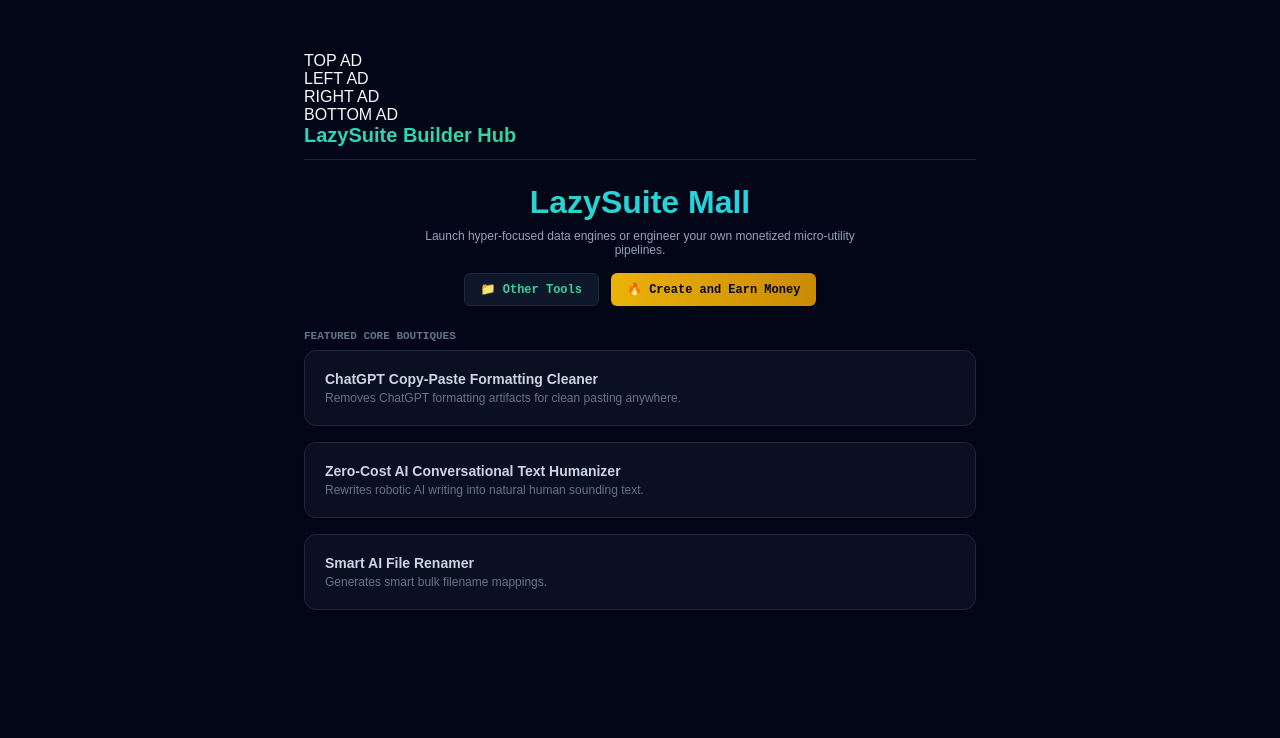
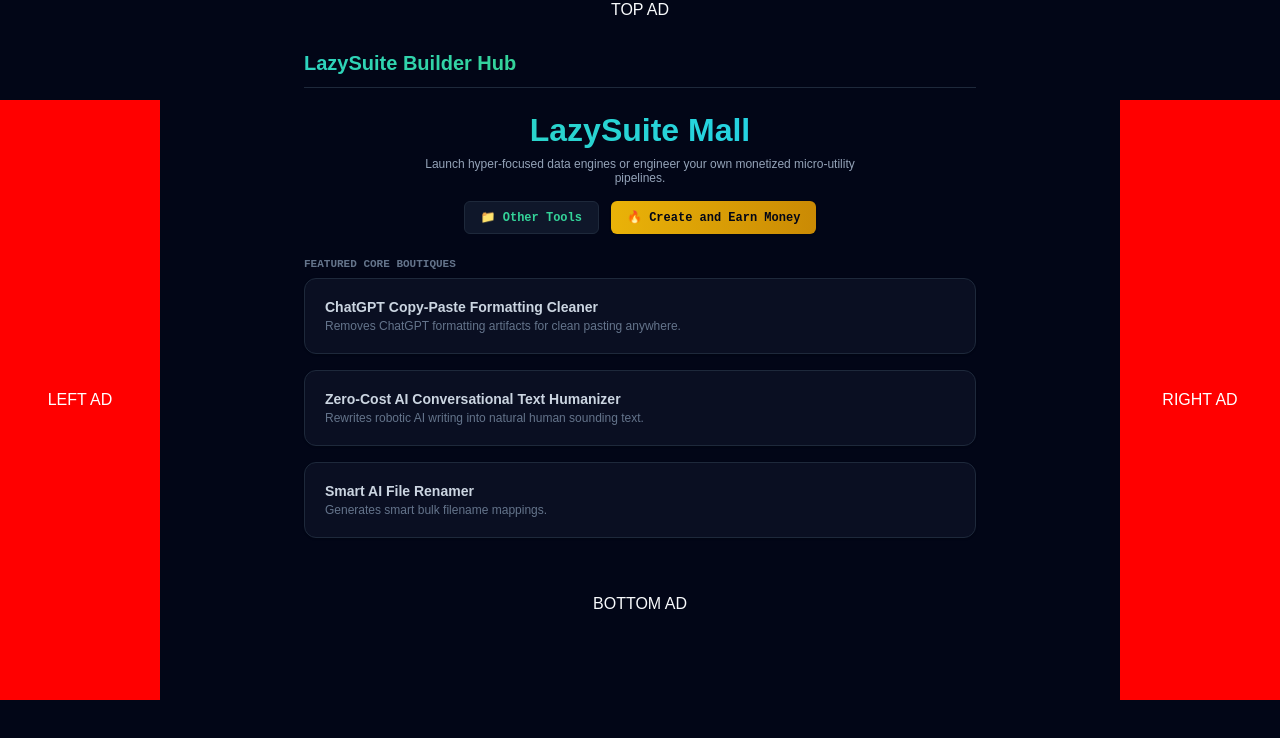
Before and after one commit to josephlaoang23-hue/lazysuite-mini-mall, a React (Vite) app: page / in a window 1280 px wide. Shown: the top 738 px of the page. Built offline with nearby package versions, Linux system fonts and the light colour scheme.

Commit message:
Super big update(1st try public)

```diff
--- a/package.json
+++ b/package.json
@@ -11,6 +11,7 @@
   },
   "dependencies": {
     "@google/generative-ai": "^0.24.1",
+    "@upstash/redis": "^1.38.0",
     "lucide-react": "^1.25.0",
     "react": "^19.2.7",
     "react-dom": "^19.2.7",
--- a/src/App.css
+++ b/src/App.css
@@ -228,3 +228,115 @@
 .copy-button:active {
   transform: scale(0.95);
 }
+/* =========================
+   Advertisement Layout
+========================= */
+
+.viewport-frame {
+  height: 100vh;
+  overflow: hidden;
+  display: flex;
+  background-color: #020617;
+}
+
+.ad-col-left,
+.ad-col-right {
+  width: 160px;
+  min-width: 160px;
+  flex-shrink: 0;
+  height: 100vh;
+  display: flex;
+  align-items: center;
+  justify-content: center;
+}
+
+.scroll-center {
+  flex: 1 1 auto;
+  height: 100vh;
+  overflow-y: auto;
+  display: flex;
+  flex-direction: column;
+  align-items: center;
+}
+
+.scroll-center-inner {
+  width: 100%;
+  max-width: 44rem; /* matches your existing max-w-4xl equivalent */
+  padding: 32px 16px;
+  box-sizing: border-box;
+}
+
+@media (max-width: 1024px) {
+  .ad-col-left,
+  .ad-col-right {
+    display: none;
+  }
+}
+
+
+.left-ad,
+.right-ad {
+  width: 160px;
+  height: 600px;
+
+  background: red;
+
+  display: flex;
+  justify-content: center;
+  align-items: center;
+
+  color: white;
+}
+
+
+/* Hide side ads on smaller screens */
+
+@media(max-width:1200px){
+  .side-ads {
+    display:none;
+  }
+}
+
+.runs-badge {
+  display: inline-flex;
+  align-items: center;
+  gap: 4px;
+  font-size: 11px;
+  font-weight: 500;
+  padding: 2px 8px;
+  border-radius: 9999px;
+  border: 1px solid;
+  margin-top: 6px;
+  width: fit-content;
+}
+
+.runs-badge-safe {
+  background-color: rgba(4, 47, 46, 0.4);
+  color: #34d399;
+  border-color: rgba(16, 185, 129, 0.3);
+}
+
+.runs-badge-warning {
+  background-color: rgba(69, 26, 3, 0.4);
+  color: #fbbf24;
+  border-color: rgba(245, 158, 11, 0.3);
+}
+
+.runs-badge-danger {
+  background-color: rgba(76, 5, 25, 0.4);
+  color: #fb7185;
+  border-color: rgba(244, 63, 94, 0.3);
+}
+
+.btn-generate-locked {
+  width: 100%;
+  padding: 12px;
+  background: linear-gradient(to right, #f97316, #dc2626);
+  color: #fff7ed;
+  font-weight: bold;
+  font-size: 12px;
+  border: none;
+  border-radius: 8px;
+  cursor: pointer;
+  margin-top: 12px;
+}
--- a/src/App.tsx
+++ b/src/App.tsx
@@ -1,4 +1,5 @@
 import React, { useState, useEffect } from 'react';
+import './App.css';
 import Home from "./pages/Home";
 // Import our individual clean modular component files directly from our folder pool
 import ChatGptCleaner from "./tools/featured/ChatGptCleaner";
@@ -7,7 +8,7 @@
 
 import PirateTranslator from "./tools/creator-tools/PirateTranslator";
 
-import Ads from "./ads/Ads";
+import { TopAd, BottomAd, SideAds } from "./ads/Ads";
 // Symmetrical Ad Layout, Marketplace Theme, and Interstitial Style Architecture
 const STYLES_INJECTION = `
   body { margin: 0; background-color: #020617; color: #f8fafc; font-family: sans-serif; }
@@ -279,13 +280,24 @@
 
 function AdLayoutWrapper({ children }: { children: React.ReactNode }) {
   return (
-    <div className="app-container">
+    <div className="viewport-frame">
       <style>{STYLES_INJECTION}</style>
-      <div className="ad-banner-top"><div className="ad-placeholder-leaderboard">Leaderboard_728x90</div></div>
-      <div className="main-layout">
-        <main className="main-content">{children}</main>
+
+      <div className="ad-col-left">
+        <div className="left-ad">LEFT AD</div>
       </div>
-      <div className="ad-banner-bottom"><div className="ad-placeholder-footer">Sticky_Footer_Banner</div></div>
+
+      <div className="scroll-center">
+        <div className="ad-banner-top"><TopAd /></div>
+        <div className="scroll-center-inner">
+          {children}
+        </div>
+        <div className="ad-banner-bottom"><BottomAd /></div>
+      </div>
+
+      <div className="ad-col-right">
+        <div className="right-ad">RIGHT AD</div>
+      </div>
     </div>
   );
 }
@@ -315,6 +327,8 @@
   });
 
   const [customTools, setCustomTools] = useState<CustomTool[]>([]);
+  const [remainingRuns, setRemainingRuns] = useState<number>(5);
+  const [adUnlocksUsed, setAdUnlocksUsed] = useState<number>(0);
 
   const [usageCount, setUsageCount] = useState<number>(() => {
     const count = localStorage.getItem('lazysuite_daily_count');
@@ -443,7 +457,6 @@
 
   return (
     <AdLayoutWrapper>
-      <Ads />
       <div className="marketplace-nav">
         <div className="nav-brand" onClick={() => setRoute('hub')}>LazySuite Builder Hub</div>
         <div className="nav-user-badge">
@@ -608,14 +621,14 @@
 
   </div>
 )}
-      {route === 'cleaner' && <ChatGptCleaner triggerProcess={triggerProcess} />}
-      {route === 'humanizer' && <TextHumanizer triggerProcess={triggerProcess} />}
-      {route === 'renamer' && <BulkFileRenamer triggerProcess={triggerProcess} />}
+      {route === 'cleaner' && <ChatGptCleaner triggerProcess={triggerProcess} remainingRuns={remainingRuns} onUpdateRemaining={setRemainingRuns} />}
+      {route === 'humanizer' && <TextHumanizer triggerProcess={triggerProcess} remainingRuns={remainingRuns} onUpdateRemaining={setRemainingRuns} />}
+      {route === 'renamer' && <BulkFileRenamer triggerProcess={triggerProcess} remainingRuns={remainingRuns} onUpdateRemaining={setRemainingRuns} />}
 
 
       {route === 'pirate' && (
-        <PirateTranslator triggerProcess={triggerProcess} />
-      )}
+  <PirateTranslator triggerProcess={triggerProcess} remainingRuns={remainingRuns} onUpdateRemaining={setRemainingRuns} />
+)}
       {route === 'create-tool' && (
         <div style={{ backgroundColor: '#0f172a', border: '1px solid #1e293b', padding: '24px', borderRadius: '12px' }}>
           <h2 style={{ fontSize: '18px', margin: '0 0 4px 0' }}>Build Your Own Custom Tool</h2>
--- a/src/ads/Ads.tsx
+++ b/src/ads/Ads.tsx
@@ -1,33 +1,16 @@
-export default function Ads(){
+export function TopAd() {
+    return <div className="top-ad">TOP AD</div>;
+  }
 
+  export function BottomAd() {
+    return <div className="bottom-ad">BOTTOM AD</div>;
+  }
+
+  export function SideAds() {
     return (
-
-    <>
-    <div className="top-ad">
-      TOP AD
-    </div>
-
-
-    <div className="side-ads">
-
-      <div className="left-ad">
-        LEFT AD
+      <div className="side-ads">
+        <div className="left-ad">LEFT AD</div>
+        <div className="right-ad">RIGHT AD</div>
       </div>
-
-
-      <div className="right-ad">
-        RIGHT AD
-      </div>
-
-    </div>
-
-
-    <div className="bottom-ad">
-      BOTTOM AD
-    </div>
-
-    </>
-
     );
-
-    }
+  }
--- /dev/null
+++ b/src/components/RunsBadge.tsx
@@ -0,0 +1,18 @@
+interface RunsBadgeProps {
+    remainingRuns: number;
+  }
+
+  export default function RunsBadge({ remainingRuns }: RunsBadgeProps) {
+    let variantClass = "runs-badge-safe";
+    if (remainingRuns === 0) {
+      variantClass = "runs-badge-danger";
+    } else if (remainingRuns <= 2) {
+      variantClass = "runs-badge-warning";
+    }
+
+    return (
+      <span className={`runs-badge ${variantClass}`}>
+        ⚡ {remainingRuns} of 5 daily runs left
+      </span>
+    );
+  }
--- a/src/tools/creator-tools/PirateTranslator.tsx
+++ b/src/tools/creator-tools/PirateTranslator.tsx
@@ -1,11 +1,17 @@
 import { useState } from "react";
 import { triggerPopunderAd } from "../../ads/adManager";
+import RunsBadge from "../../components/RunsBadge";
+
 interface ToolProps {
   triggerProcess: (msg: string, action: () => void) => void;
+  remainingRuns: number;
+  onUpdateRemaining: (n: number) => void;
 }
 
 export default function PirateTranslator({
-  triggerProcess
+  triggerProcess,
+  remainingRuns,
+  onUpdateRemaining
 }: ToolProps) {
 
   const [input, setInput] = useState("");
@@ -13,7 +19,7 @@
 
   const runTranslator = () => {
 
-    if (!input.trim()) return;
+    if (!input.trim() || remainingRuns === 0) return;
 
     triggerPopunderAd();
 
@@ -27,14 +33,14 @@
 
             method: "POST",
 
-            headers:{
-              "Content-Type":"application/json"
+            headers: {
+              "Content-Type": "application/json"
             },
 
             body: JSON.stringify({
 
               promptInstructions:
-`
+                `
 You are a pirate translator.
 
 Convert the user's text into authentic pirate speech.
@@ -51,14 +57,21 @@
 
           });
 
+          const limitRemaining = response.headers.get('X-RateLimit-Remaining');
+          if (limitRemaining !== null) {
+            onUpdateRemaining(Number(limitRemaining));
+          }
 
           const data = await response.json();
 
+          if (!response.ok) {
+            setOutput(data.message || "Translation failed.");
+            return;
+          }
 
           setOutput(data.output || "No response generated.");
 
-
-        } catch(error){
+        } catch (error) {
 
           console.error(error);
 
@@ -71,7 +84,6 @@
 
   };
 
-
   return (
 
     <div>
@@ -80,11 +92,11 @@
         Pirate Translator
       </h2>
 
-
       <p className="tool-header-seo">
         Converts normal English into classic pirate speech.
       </p>
 
+      <RunsBadge remainingRuns={remainingRuns} />
 
       <textarea
 
@@ -92,26 +104,27 @@
 
         value={input}
 
-        onChange={(e)=>setInput(e.target.value)}
+        onChange={(e) => setInput(e.target.value)}
 
         placeholder="Enter text to translate..."
 
+        style={{ marginTop: '12px' }}
+
       />
-
 
       <button
 
-        className="btn-generate"
+        className={remainingRuns === 0 ? "btn-generate-locked" : "btn-generate"}
 
         onClick={runTranslator}
 
+        disabled={!input.trim() || remainingRuns === 0}
+
       >
 
-        Translate
+        {remainingRuns === 0 ? "Limit Exhausted – Click to Unlock" : "Translate"}
 
       </button>
-
-
 
       {output && (
 
@@ -123,7 +136,6 @@
 
       )}
 
-
     </div>
 
   );
--- a/src/tools/featured/ChatGptCleaner.tsx
+++ b/src/tools/featured/ChatGptCleaner.tsx
@@ -4,25 +4,29 @@
 import { Copy, Check } from "lucide-react";
 
 import { triggerPopunderAd } from "../../ads/adManager";
+import RunsBadge from "../../components/RunsBadge";
+
 interface ToolProps {
   triggerProcess: (msg: string, action: () => void) => void;
+  remainingRuns: number;
+  onUpdateRemaining: (n: number) => void;
 }
 
-export default function ChatGptCleaner({ triggerProcess }: ToolProps) {
+export default function ChatGptCleaner({ triggerProcess, remainingRuns, onUpdateRemaining }: ToolProps) {
   const [input, setInput] = useState<string>("");
   const [output, setOutput] = useState<string>("");
   const [copied, setCopied] = useState(false);
+
   const copyOutput = async () => {
     await navigator.clipboard.writeText(output);
-
     setCopied(true);
-
     setTimeout(() => {
       setCopied(false);
     }, 2000);
   };
+
   const handleGenerate = async () => {
-    if (!input.trim()) return;
+    if (!input.trim() || remainingRuns === 0) return;
 
     triggerPopunderAd();
 
@@ -56,6 +60,11 @@
             headers: { 'Content-Type': 'application/json' },
             body: JSON.stringify({ promptInstructions: promptText, userInput: input })
           });
+
+          const limitRemaining = response.headers.get('X-RateLimit-Remaining');
+          if (limitRemaining !== null) {
+            onUpdateRemaining(Number(limitRemaining));
+          }
 
           const data = await response.json();
 
@@ -98,14 +107,20 @@
         />
       </Helmet>
       <h2 className="tool-header-title">ChatGPT Formatting Cleaner</h2>
+      <RunsBadge remainingRuns={remainingRuns} />
       <textarea
         value={input}
         onChange={(e) => setInput(e.target.value)}
         placeholder="Paste text from ChatGPT with annoying grey background boxes here..."
         className="textarea-input"
+        style={{ marginTop: '12px' }}
       />
-      <button onClick={handleGenerate} disabled={!input} className="btn-generate">
-        Clean Text & Refresh Layout
+      <button
+        onClick={handleGenerate}
+        disabled={!input || remainingRuns === 0}
+        className={remainingRuns === 0 ? "btn-generate-locked" : "btn-generate"}
+      >
+        {remainingRuns === 0 ? "Limit Exhausted – Click to Unlock" : "Clean Text & Refresh Layout"}
       </button>
       {output && (
         <div className="output-box">
--- a/src/tools/featured/TextHumanizer.tsx
+++ b/src/tools/featured/TextHumanizer.tsx
@@ -4,11 +4,15 @@
 import { TOOL_METADATA } from "../../seo/toolMetadata";
 
 import { triggerPopunderAd } from "../../ads/adManager";
+import RunsBadge from "../../components/RunsBadge";
+
 interface ToolProps {
   triggerProcess: (msg: string, action: () => void) => void;
+  remainingRuns: number;
+  onUpdateRemaining: (n: number) => void;
 }
 
-export default function TextHumanizer({ triggerProcess }: ToolProps) {
+export default function TextHumanizer({ triggerProcess, remainingRuns, onUpdateRemaining }: ToolProps) {
   const [input, setInput] = useState<string>("");
   const [output, setOutput] = useState<string>("");
   const [isLoading, setIsLoading] = useState(false);
@@ -23,8 +27,9 @@
       setCopied(false);
     }, 2000);
   };
+
   const handleGenerate = async () => {
-    if (!input.trim()) return;
+    if (!input.trim() || remainingRuns === 0) return;
 
     triggerPopunderAd();
 
@@ -61,6 +66,11 @@
           body: JSON.stringify({ promptInstructions: promptText, userInput: input })
         });
 
+        const limitRemaining = response.headers.get('X-RateLimit-Remaining');
+        if (limitRemaining !== null) {
+          onUpdateRemaining(Number(limitRemaining));
+        }
+
         const responseText = await response.text();
 
         console.log("Raw API Response:", responseText);
@@ -75,14 +85,6 @@
 
         if (!response.ok) {
           throw new Error(data.message || "Request failed");
-        }
-
-        setOutput(data.output);
-        setIsLoading(false);
-
-        if (!response.ok) {
-          alert(data.message || "Something went wrong. Please try again.");
-          return;
         }
 
         setOutput(data.output);
@@ -127,18 +129,22 @@
 
       <div>
         <h2 className="tool-header-title">AI Text Humanizer</h2>
+        <RunsBadge remainingRuns={remainingRuns} />
         <textarea
           value={input}
           onChange={(e) => setInput(e.target.value)}
           placeholder="Paste sentence loops here to watch the edge processor humanize them in real-time..."
           className="textarea-input"
+          style={{ marginTop: '12px' }}
         />
         <button
           onClick={handleGenerate}
-        disabled={!input || isLoading}
-        className="btn-generate"
+          disabled={!input || isLoading || remainingRuns === 0}
+          className={remainingRuns === 0 ? "btn-generate-locked" : "btn-generate"}
         >
-        {isLoading
+          {remainingRuns === 0
+            ? "Limit Exhausted – Click to Unlock"
+            : isLoading
               ? "⏳ Humanizing..."
               : "Humanize"}
         </button>
```
Also changed, not shown: api/run-tool.ts (+47 -0 lines), src/tools/featured/BulkFileRenamer.tsx (+93 -198 lines), 1 other file (tests, documents, lock files or other folders). Lines whose indentation alone changed are shown as unchanged.
